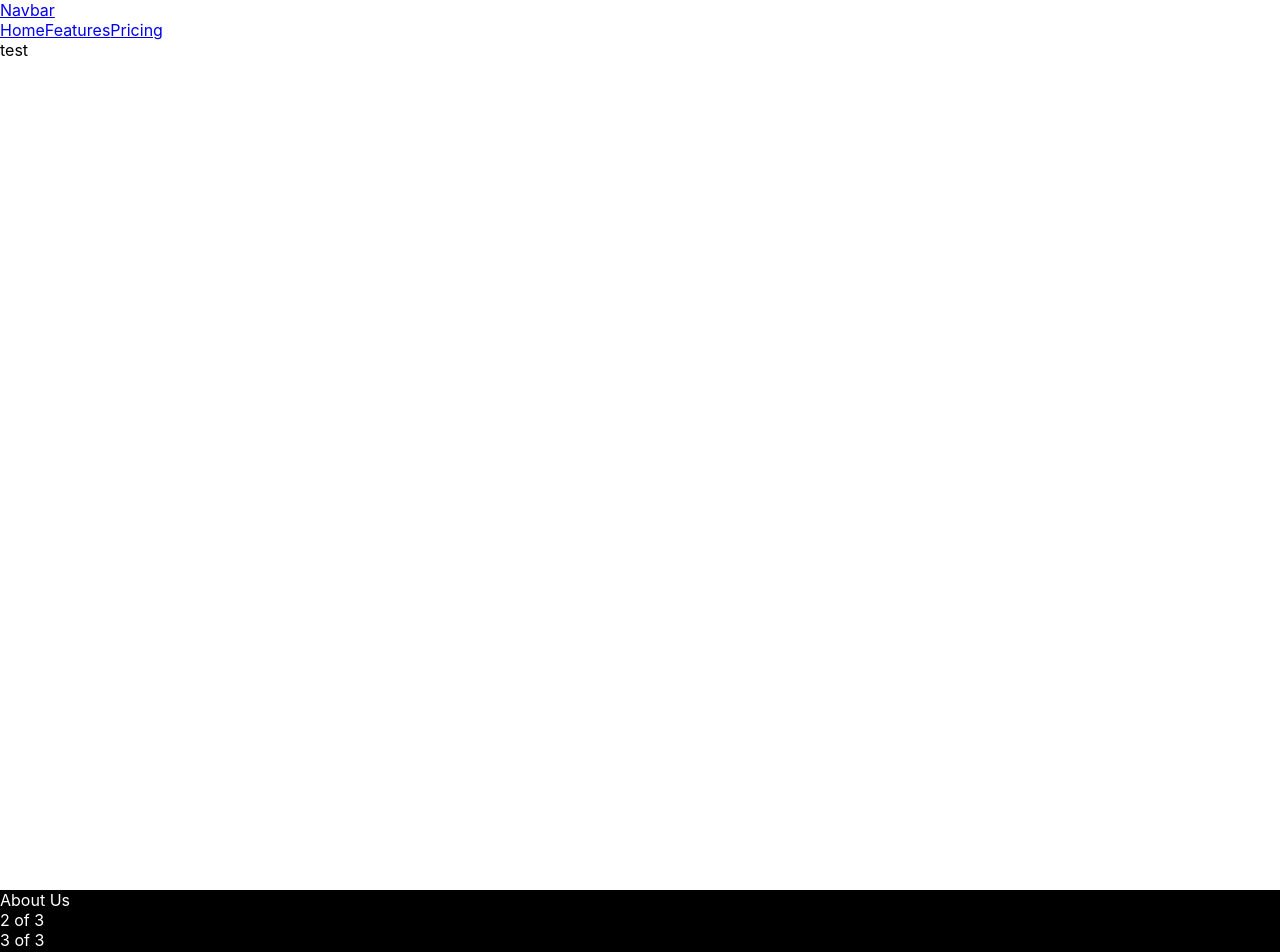
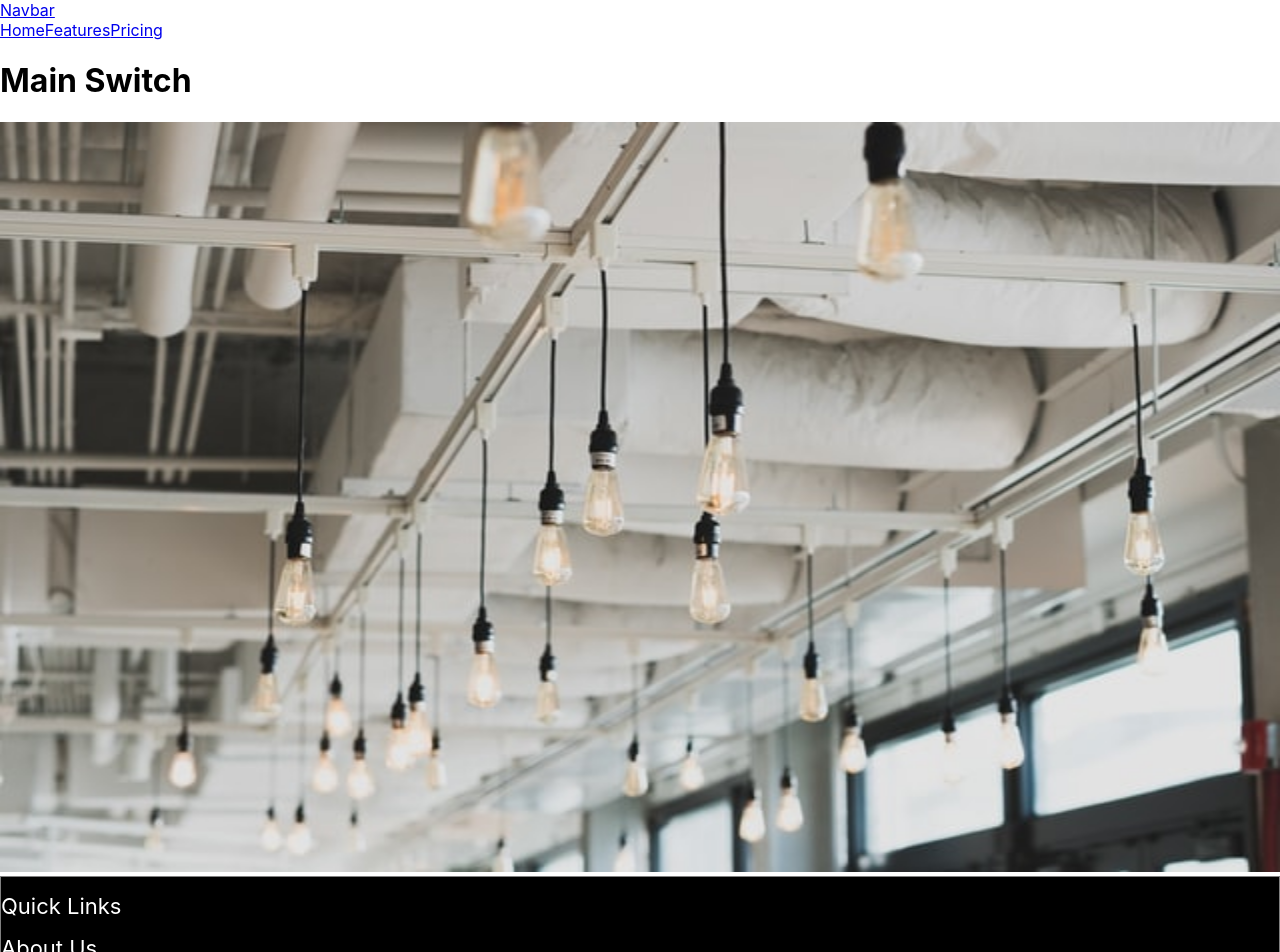
Before and after one commit to jithinputhiyattu/main-switch-web-app, a React (Create React App) app: page / in a window 1280 px wide. Shown: the top 952 px of the page. Built offline with nearby package versions, Linux system fonts and the light colour scheme; the HTML template or start-up script is replaced by a standard one.

Commit message:
home page

```diff
--- a/src/App.css
+++ b/src/App.css
@@ -1,6 +1,12 @@
 .App {
   text-align: center;
 }
+.img-cont{
+overflow: hidden;
+height: 750px;
+width: 100%;
+}
+
 .temp{
   height: 850px;
   width: 90%;
--- a/src/App.js
+++ b/src/App.js
@@ -2,13 +2,22 @@ import MainNavBar from "./components/main-nav-bar/MainNavBar";
 import Footer from "./components/footer/Footer";
 import "./App.css";
 import { Component } from "react";
+import { Col, Row } from "react-bootstrap";
+import HomeImage from "./assets/img/homepage.jpg"
 
 class App extends Component {
   render() {
     return (
       <div>
         <MainNavBar />
-        <div className="temp">test</div>
+        <Row>
+          <Col>
+          <h1>Main Switch</h1>
+          </Col>
+          <Col>
+          <img className = 'img-cont'  src = {HomeImage}></img>
+          </Col>
+        </Row>
         <Footer />
       </div>
     );
--- a/src/components/footer/Footer.js
+++ b/src/components/footer/Footer.js
@@ -7,10 +7,10 @@ class Footer extends PureComponent {
   render() {
     return (
       <div className = 'footer-main'>
-        <Row>
-          <Col className = 'footer-column'>About Us</Col>
-          <Col>2 of 3</Col>
-          <Col>3 of 3</Col>
+        <Row  md={3}>
+          <Col className = 'footer-column text-center'>Quick Links</Col>
+          <Col className = 'footer-column text-center'>About Us</Col>
+          <Col className = 'footer-column text-center'>Contact Us</Col>
         </Row>
       </div>
     );
--- a/src/components/footer/style.scss
+++ b/src/components/footer/style.scss
@@ -1,12 +1,17 @@
 .footer {
   &-main {
     background-color: black;
-    color: white;
-    height: 100px;
+    color: #ffffff;
+    border: 1px solid gray;
+    height: 250px;
   }
   &-column{
-      //- background-color: antiquewhite;
-      //- height: 100px;
+      //margin: 8px;
+      //margin-left: 16px;
+      margin-top: 16px;
+      font-size: 22px;
+
+
   }
 
 }
```
Also changed, not shown: src/assets/img/homepage.jpg (added), 1 other file (tests, documents, lock files or other folders).
